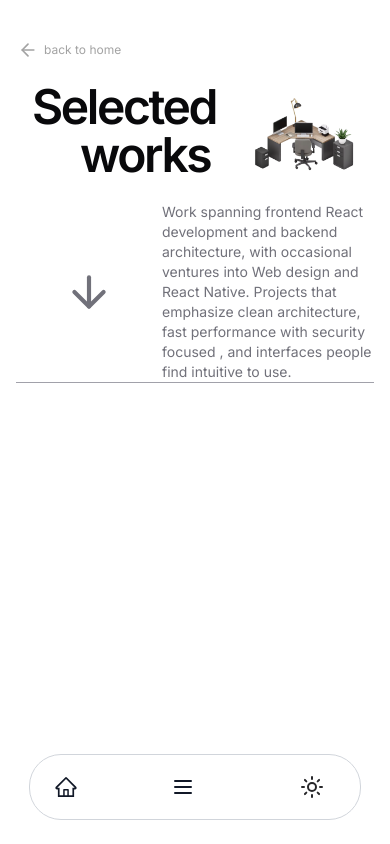
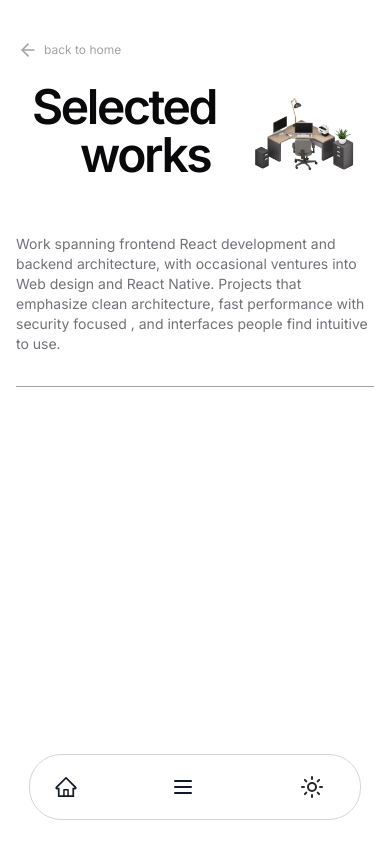
Before and after one commit to damandeep611/dev-blog, a Next.js app: page /work in a window 390 px wide. Built offline with nearby package versions, Linux system fonts and the light colour scheme.

Commit message:
css minor changes

```diff
--- a/app/blog/page.tsx
+++ b/app/blog/page.tsx
@@ -61,10 +61,10 @@ export default async function BlogPage({
           </div>
         </div>
         <div className="flex items-center justify-between">
-          <h1 className="text-4xl md:text-6xl lg:text-7xl font-semibold tracking-tighter p-12">
+          <h1 className=" hidden md:flex text-4xl md:text-6xl lg:text-7xl font-semibold tracking-tighter p-12">
             <ArrowDown size={50} className="text-zinc-500 " />
           </h1>
-          <div className="max-w-md text-zinc-500">
+          <div className="max-w-md text-zinc-500 px-4 py-8">
             <p className="text-sm">
               Some useful React design patterns , JavaScript weirdness and node
               js backends , AI stuff I'm trying out, and cool repos I stumble
--- a/app/components/WorkSection.tsx
+++ b/app/components/WorkSection.tsx
@@ -9,6 +9,7 @@ import React from "react";
 import ExplorationCard from "./ui/ExplorationCard";
 import GalleryCard from "./ui/GalleryCard";
 import { BsYoutube } from "react-icons/bs";
+import Link from "next/link";
 
 export default function WorkSection() {
   return (
@@ -16,6 +17,7 @@ export default function WorkSection() {
       {/* top row grid */}
       <div className="grid grid-cols-1 md:grid-cols-2 gap-8 mb-8">
         {/* my works grid box */}
+        <Link href="/work">
           <div className="bg-zinc-100 dark:bg-zinc-800 rounded-lg ">
             <div className="p-4 space-y-3">
               <span className="text-sm bg-zinc-200 dark:bg-zinc-700 py-1 px-2 rounded-md">
@@ -23,8 +25,8 @@ export default function WorkSection() {
               </span>
               <h2 className="text-2xl font-medium">Selected Works</h2>
               <p className="text-sm text-zinc-500">
-              Some of the Projects that i have worked on and some personal build
-              tools also.
+                Some of the Projects that i have worked on and some personal
+                build tools also.
               </p>
             </div>
             <div className="">
@@ -42,15 +44,19 @@ export default function WorkSection() {
               </div>
             </div>
           </div>
+        </Link>
         {/* top right grid */}
         <div className="space-y-8 ">
           {/* blog card */}
+          <Link href="/blog">
             <div className=" relative flex items-center justify-between bg-zinc-100 dark:bg-zinc-800 rounded-xl overflow-hidden">
               <div className="p-4 flex flex-col items-start justify-between gap-8">
                 <span className="text-sm  bg-zinc-200 dark:bg-zinc-700 py-1 px-2 rounded-md">
                   Blog
                 </span>
-              <h3 className="text-2xl font-medium">Tech , AI and Tutorials</h3>
+                <h3 className="text-2xl font-medium">
+                  Tech , AI and Tutorials
+                </h3>
                 <p></p>
                 <PackageIcon />
               </div>
@@ -62,6 +68,7 @@ export default function WorkSection() {
                 className="rounded-l-xl  "
               />
             </div>
+          </Link>
           {/* youtube card */}
           <div className="  flex items-center justify-between bg-zinc-100 dark:bg-zinc-800 rounded-xl">
             <div className="p-4 flex flex-col items-start  justify-between gap-8">
--- a/app/components/layout/NavPill.tsx
+++ b/app/components/layout/NavPill.tsx
@@ -16,7 +16,7 @@ export default function NavPill() {
 
   const menuItems = [
     { title: "Blog", href: "/blog" },
-
+    { title: "Work", href: "/work" },
     { title: "About", href: "/about" },
   ];
 
--- a/app/components/ui/ExplorationCard.tsx
+++ b/app/components/ui/ExplorationCard.tsx
@@ -27,9 +27,9 @@ export default function ExplorationCard() {
     >
       {/* Header */}
       <div className="flex items-center justify-between mb-24 p-4 ">
-       <span className="text-sm  bg-zinc-200 dark:bg-zinc-700 py-1 px-2 rounded-md">
-              In Progress
-            </span>
+        <span className="text-sm  bg-zinc-200 dark:bg-zinc-700 py-1 px-2 rounded-md">
+          Tool library
+        </span>
         <motion.div
           whileHover={{ scale: 1.1 }}
           whileTap={{ scale: 0.95 }}
@@ -71,7 +71,6 @@ export default function ExplorationCard() {
           </Marquee>
         </div>
       </div>
-
     </motion.div>
-  )
+  );
 }
--- a/app/work/workHeader.tsx
+++ b/app/work/workHeader.tsx
@@ -12,19 +12,19 @@ export default function WorkHeader() {
           <span className="ml-12 ">works</span>
         </h1>
         <div>
-          <Image src={workimg} alt="Work image icon" width={300} height={150}  />
+          <Image src={workimg} alt="Work image icon" width={300} height={150} />
         </div>
       </div>
-      <div className="flex items-center justify-between">
-        <h1 className="text-4xl md:text-6xl lg:text-7xl font-semibold tracking-tighter p-12">
-          <ArrowDown size={50}  className="text-zinc-500 " />
+      <div className="flex flex-col md:flex-row items-center justify-between ">
+        <h1 className=" hidden md:flex text-4xl md:text-6xl lg:text-7xl font-semibold tracking-tighter p-12">
+          <ArrowDown size={50} className="text-zinc-500 " />
         </h1>
-        <div className="max-w-md text-zinc-500">
+        <div className="max-w-md text-zinc-500 py-8">
           <p className="text-sm">
             Work spanning frontend React development and backend architecture,
-            with occasional ventures into Web design and React Native. Projects that
-            emphasize clean architecture, fast performance with security focused , and interfaces people
-            find intuitive to use.
+            with occasional ventures into Web design and React Native. Projects
+            that emphasize clean architecture, fast performance with security
+            focused , and interfaces people find intuitive to use.
           </p>
         </div>
       </div>
```
Lines whose indentation alone changed are shown as unchanged.
